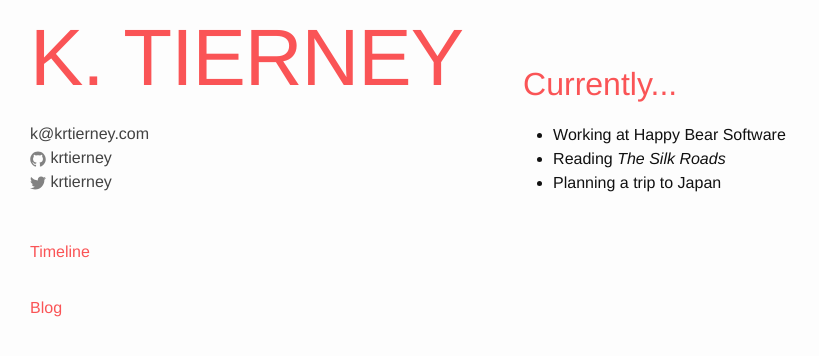
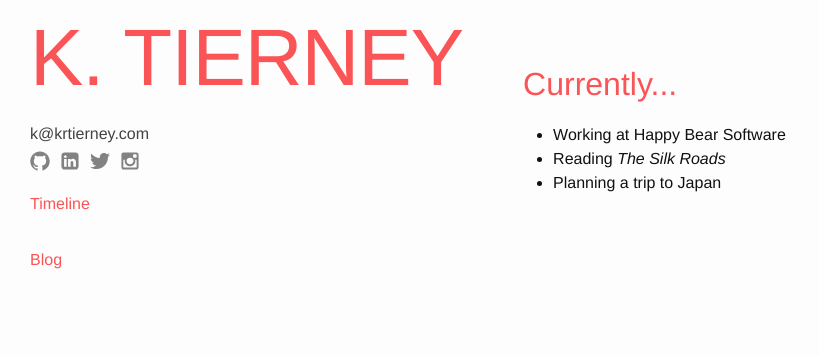
Before and after one commit to krtierney/krtierney.github.io, a Jekyll site: the page built from index.md, in a window 1280 px wide. Shown: the top 356 px of the page, without its empty margins (0-819 px from the left). Built offline with Jekyll 4.4.1, drawn with Linux system fonts in a browser that asks for light colours.

Commit message:
Adds LinkedIn and Instagram icons, removes usernames from nav

```diff
--- a/_config.yml
+++ b/_config.yml
@@ -20,7 +20,9 @@ description: > # this means to ignore newlines until "baseurl:"
 baseurl: "" # the subpath of your site, e.g. /blog
 url: "http://www.krtierney.com"
 twitter_username: krtierney
-github_username:  krtierney
+github_username: krtierney
+linkedin_username: krtierney
+instagram_username: ktierney
 google_analytics: UA-33302350-1
 
 # Build settings
--- a/_includes/header.html
+++ b/_includes/header.html
@@ -7,7 +7,9 @@
       <ul class="left-sidebar">
         <li><a href="mailto:{{ site.email }}">{{ site.email }}</a></li>
         <li>{% include icon-github.html username=site.github_username %}</li>
+        <li>{% include icon-linkedin.html username=site.linkedin_username %}</li>
         <li>{% include icon-twitter.html username=site.twitter_username %}</li>
+        <li>{% include icon-instagram.html username=site.instagram_username %}</li>
       </ul>
     </div>
 
--- a/_includes/icon-github.html
+++ b/_includes/icon-github.html
@@ -1 +1 @@
-<a href="https://github.com/{{ include.username }}"><span class="icon icon--github">{% include icon-github.svg %}</span><span class="username">{{ include.username }}</span></a>
+<a href="https://github.com/{{ include.username }}"><span class="icon icon--github">{% include icon-github.svg %}</span></a>
--- /dev/null
+++ b/_includes/icon-instagram.html
@@ -0,0 +1 @@
+<a href="https://instagram.com/{{ include.username }}"><span class="icon icon--instagram">{% include icon-instagram.svg %}</span></a>
--- /dev/null
+++ b/_includes/icon-linkedin.html
@@ -0,0 +1 @@
+<a href="https://linkedin.com/in/{{ include.username }}"><span class="icon icon--linkedin">{% include icon-linkedin.svg %}</span></a>
--- a/_includes/icon-twitter.html
+++ b/_includes/icon-twitter.html
@@ -1 +1 @@
-<a href="https://twitter.com/{{ include.username }}"><span class="icon icon--twitter">{% include icon-twitter.svg %}</span><span class="username">{{ include.username }}</span></a>
+<a href="https://twitter.com/{{ include.username }}"><span class="icon icon--twitter">{% include icon-twitter.svg %}</span></a>
--- a/_sass/_base.scss
+++ b/_sass/_base.scss
@@ -139,6 +139,9 @@ pre {
 /** Icons **/
 .icon > svg {
   display: inline-block;
+  float: left;
+  padding-top: 5px;
+  padding-right: 10px;
   vertical-align: middle;
 
   path {
```
Also changed, not shown: _includes/icon-github.svg, _includes/icon-instagram.svg (added), _includes/icon-linkedin.svg (added), _includes/icon-twitter.svg.
